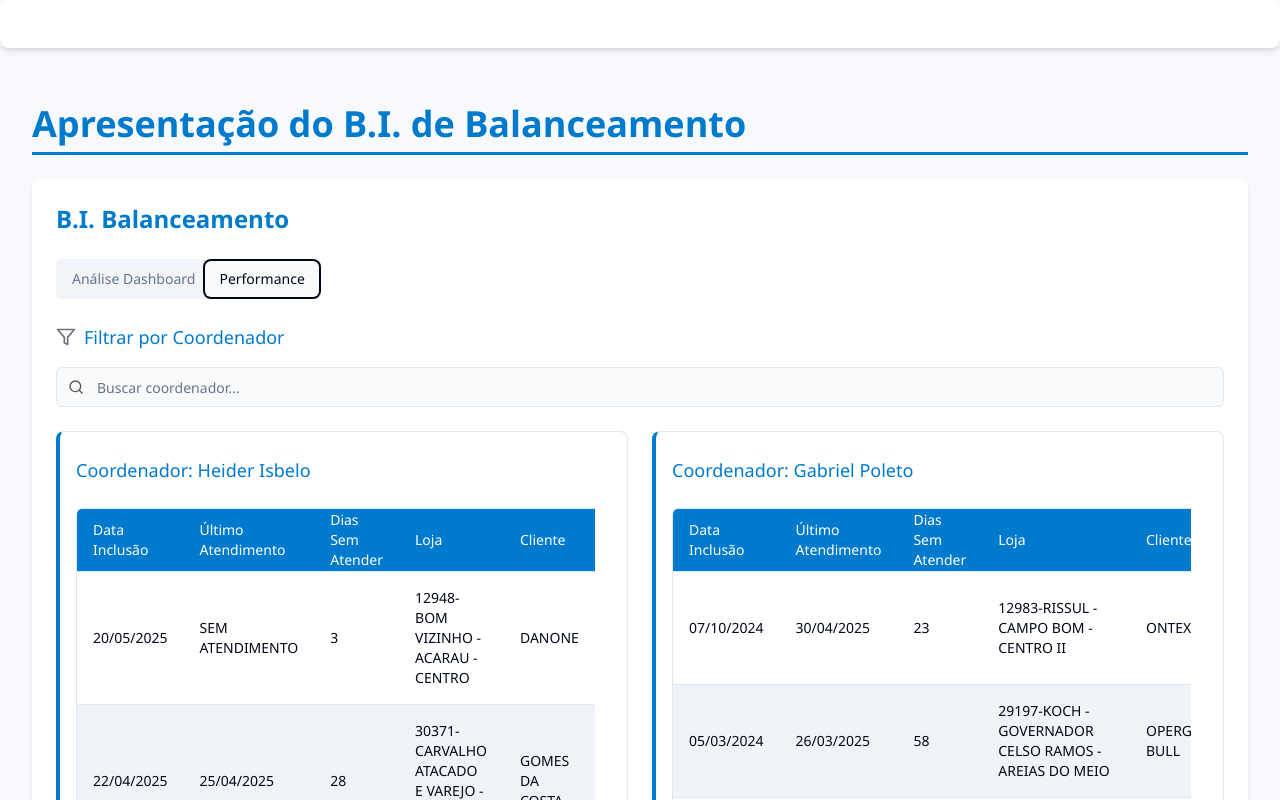
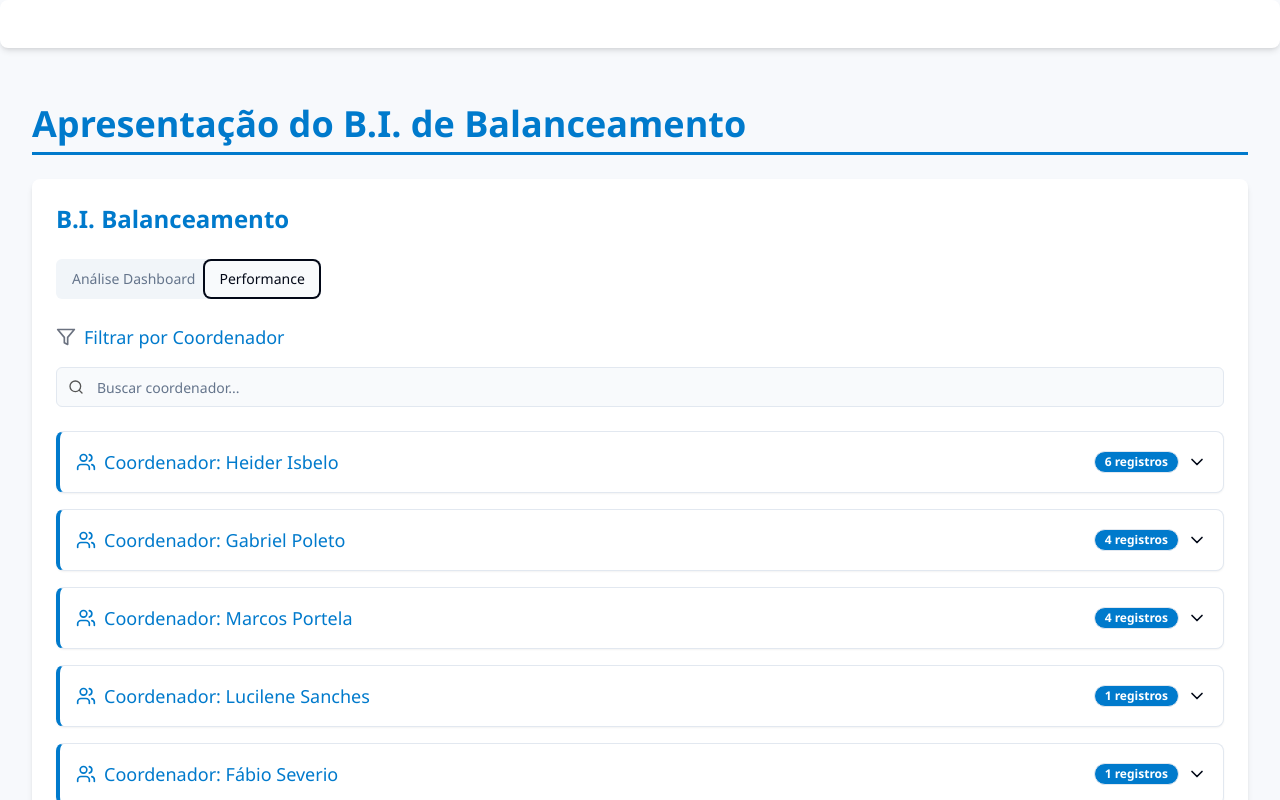
Before and after one commit to iancacamara/balance-bi-icons, a React (Vite) app: page / in a window 1280 px wide. Both pictures are taken after a click on the tab "Performance". Shown: the top 800 px of the page. Built offline with nearby package versions, Linux system fonts and the light colour scheme.

Commit message:
Refactor: Performance section to match InactivePromotersSection
The Performance section in PowerBISection was refactored to match the layout and functionality of the InactivePromotersSection, including the cascading layout and coordinator grouping.

```diff
--- a/src/components/PowerBISection.tsx
+++ b/src/components/PowerBISection.tsx
@@ -1,11 +1,13 @@
 
 import React, { useState } from 'react';
-import { Card, CardContent } from '@/components/ui/card';
+import { Card, CardContent, CardHeader } from '@/components/ui/card';
 import { Tabs, TabsContent, TabsList, TabsTrigger } from "@/components/ui/tabs";
 import { Input } from "@/components/ui/input";
-import { Search, Filter } from 'lucide-react';
+import { Search, Filter, Users, ChevronDown, ChevronUp } from 'lucide-react';
 import DataTable from '@/components/DataTable';
 import { ScrollArea } from '@/components/ui/scroll-area';
+import { Badge } from '@/components/ui/badge';
+import { Table, TableBody, TableCell, TableHead, TableHeader, TableRow } from "@/components/ui/table";
 
 // Definindo a estrutura dos dados de desempenho
 interface PerformanceData {
@@ -25,6 +27,7 @@ interface PerformanceData {
 const PowerBISection = () => {
   const [activeTab, setActiveTab] = useState("powerbi");
   const [searchTerm, setSearchTerm] = useState('');
+  const [expandedCoordinators, setExpandedCoordinators] = useState<string[]>([]);
 
   // Dados de desempenho conforme fornecidos pelo usuário
   const performanceData: PerformanceData[] = [
@@ -96,6 +99,15 @@ const PowerBISection = () => {
     }));
   };
 
+  // Função para alternar a expansão de um coordenador
+  const toggleCoordinator = (coordinator: string) => {
+    if (expandedCoordinators.includes(coordinator)) {
+      setExpandedCoordinators(expandedCoordinators.filter(c => c !== coordinator));
+    } else {
+      setExpandedCoordinators([...expandedCoordinators, coordinator]);
+    }
+  };
+
   return (
     <section className="animate-fade-in mb-10">
       <h2 className="mb-6">B.I. Balanceamento</h2>
@@ -141,20 +153,59 @@ const PowerBISection = () => {
             </div>
           </div>
 
-          <div className="grid grid-cols-1 lg:grid-cols-2 gap-6">
-            {Object.entries(dataByCoordinator).map(([coordinator, data], index) => (
-              <Card key={index} className="border-l-4 border-l-bi-primary">
-                <CardContent className="p-4">
-                  <h3 className="text-lg font-medium mb-4 sticky top-0 bg-white py-2">Coordenador: {coordinator}</h3>
+          <div className="space-y-4">
+            {Object.entries(dataByCoordinator).map(([coordinator, promoters]) => (
+              <Card key={coordinator} className="border-l-4 border-l-bi-primary">
+                <CardHeader className="p-4 cursor-pointer" onClick={() => toggleCoordinator(coordinator)}>
+                  <div className="flex justify-between items-center">
+                    <div className="flex items-center gap-2">
+                      <Users className="h-5 w-5 text-bi-primary" />
+                      <h3 className="text-lg font-medium">Coordenador: {coordinator}</h3>
+                    </div>
+                    <div className="flex items-center gap-2">
+                      <Badge variant="outline" className="bg-bi-primary text-white">
+                        {promoters.length} registros
+                      </Badge>
+                      {expandedCoordinators.includes(coordinator) ?
+                        <ChevronUp className="h-5 w-5" /> :
+                        <ChevronDown className="h-5 w-5" />
+                      }
+                    </div>
+                  </div>
+                </CardHeader>
 
-                  <ScrollArea className="h-[500px] pr-4">
-                    <DataTable
-                      headers={performanceHeaders}
-                      data={formatTableData(data)}
-                      caption={`Performance - ${coordinator}`}
-                    />
-                  </ScrollArea>
-                </CardContent>
+                {expandedCoordinators.includes(coordinator) && (
+                  <CardContent className="p-0">
+                    <div className="overflow-x-auto">
+                      <Table>
+                        <TableHeader>
+                          <TableRow>
+                            <TableHead className="bg-bi-primary text-white">Data Inclusão</TableHead>
+                            <TableHead className="bg-bi-primary text-white">Último Atendimento</TableHead>
+                            <TableHead className="bg-bi-primary text-white">Dias Sem Atender</TableHead>
+                            <TableHead className="bg-bi-primary text-white">Loja</TableHead>
+                            <TableHead className="bg-bi-primary text-white">Cliente</TableHead>
+                            <TableHead className="bg-bi-primary text-white">O Que Precisa Ajustar</TableHead>
+                            <TableHead className="bg-bi-primary text-white">Situação</TableHead>
+                          </TableRow>
+                        </TableHeader>
+                        <TableBody>
+                          {promoters.map((item, index) => (
+                            <TableRow key={index} className={index % 2 === 1 ? 'bg-bi-hover' : ''}>
+                              <TableCell>{item.dataInclusao}</TableCell>
+                              <TableCell>{item.ultimoAtendimento}</TableCell>
+                              <TableCell>{item.diasSemAtender}</TableCell>
+                              <TableCell>{item.loja}</TableCell>
+                              <TableCell>{item.cliente}</TableCell>
+                              <TableCell>{item.oQuePrecisaAjustar}</TableCell>
+                              <TableCell>{item.situacao}</TableCell>
+                            </TableRow>
+                          ))}
+                        </TableBody>
+                      </Table>
+                    </div>
+                  </CardContent>
+                )}
               </Card>
             ))}
           </div>
```
